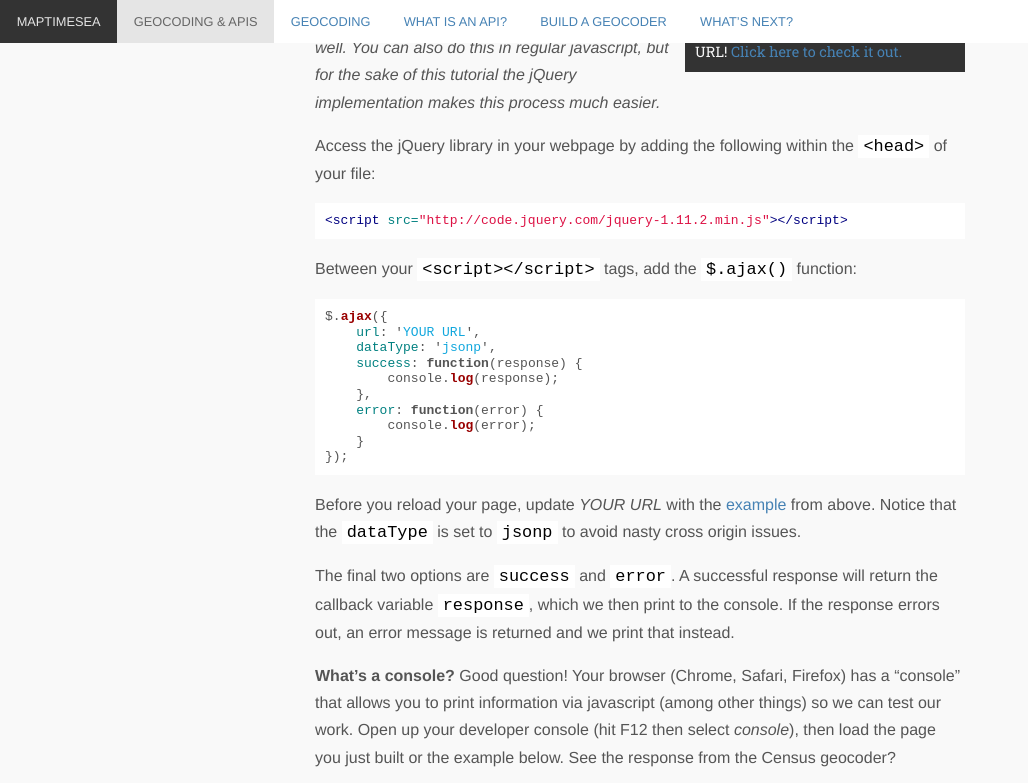
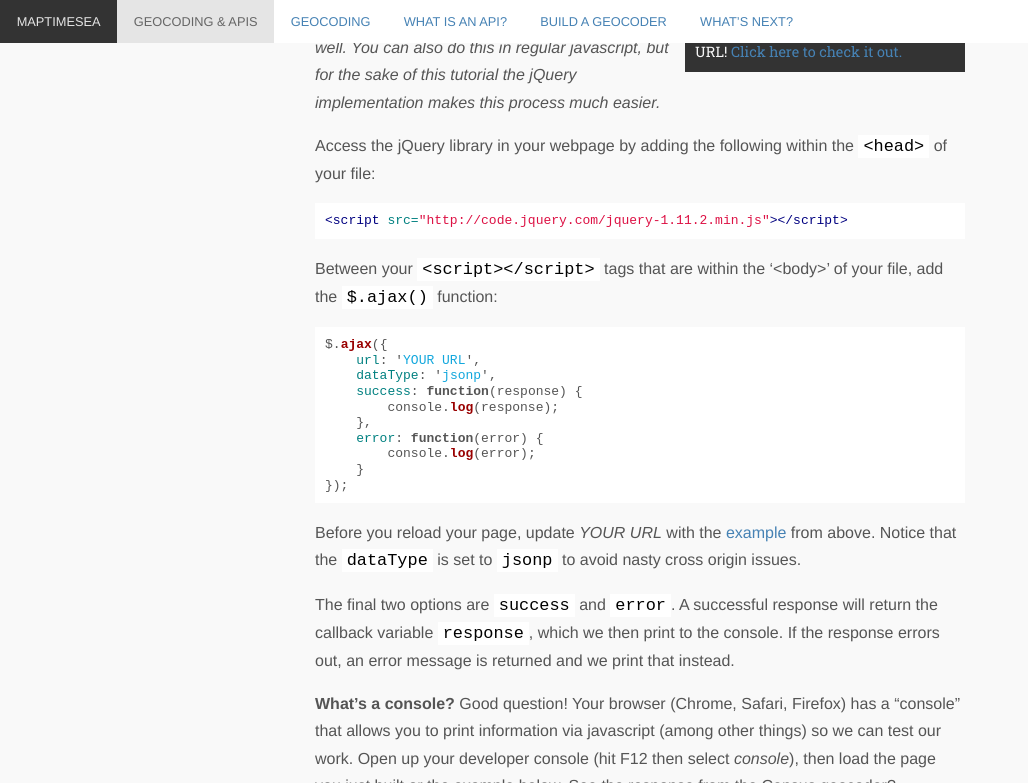
Before and after one commit to MaptimeSEA/maptimesea.github.io, a Jekyll site: the page built from _posts/2015-03-03-gecoding-api.markdown, in a window 1280 px wide and 900 px high, scrolled down 3247 px, cut to the strip 0-783 px from the top of the window. Shown: the whole strip, without its empty margins (0-1028 px from the left). Built offline with Jekyll 4.4.1, drawn with Linux system fonts in a browser that asks for light colours; nearby versions of some CDN libraries; Markdown is read by kramdown in place of the engine named in the settings.

Commit message:
Update 2015-03-03-gecoding-api.markdown

````diff
--- a/_posts/2015-03-03-gecoding-api.markdown
+++ b/_posts/2015-03-03-gecoding-api.markdown
@@ -64,7 +64,7 @@
 <script src="http://code.jquery.com/jquery-1.11.2.min.js"></script>
 ```
 
-Between your `<script></script>` tags, add the `$.ajax()` function:
+Between your `<script></script>` tags that are within the '<body>' of your file, add the `$.ajax()` function:
 
 ```javascript
 $.ajax({
@@ -130,8 +130,8 @@
 In order to access the `coordinates` we'll have to canoe our way down the object stream starting with the `response` variable we defined in our `success` function. *Remember, we're grabbing the FIRST address returned, which is the `0`th object in the `addressMatches` array.*
 
 ```javascript
-var latitude = response.result.addressMatches[0].coordinates.x;
-var longitude = response.result.addressMatches[0].coordinates.y;
+var latitude = response.result.addressMatches[0].coordinates.y;
+var longitude = response.result.addressMatches[0].coordinates.x;
 ```
 
 Here's the working example that prints the latitude and longitude to the console in your browser:
````
